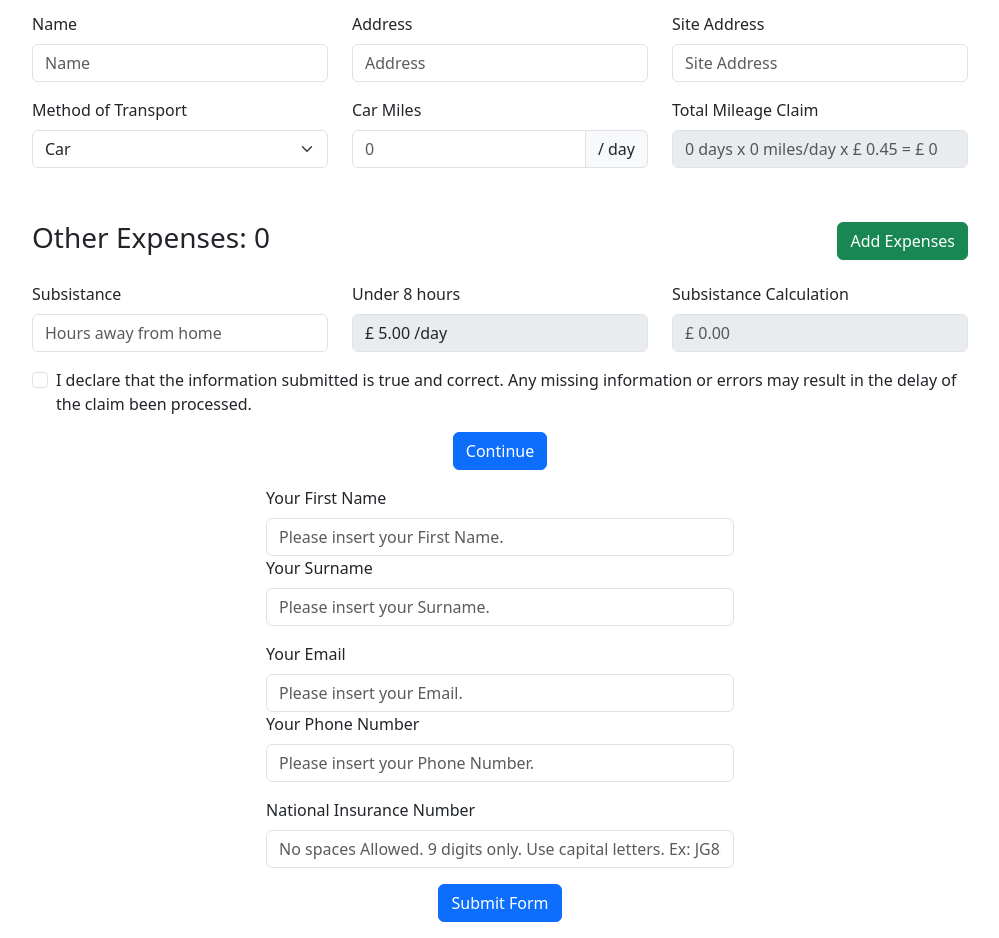
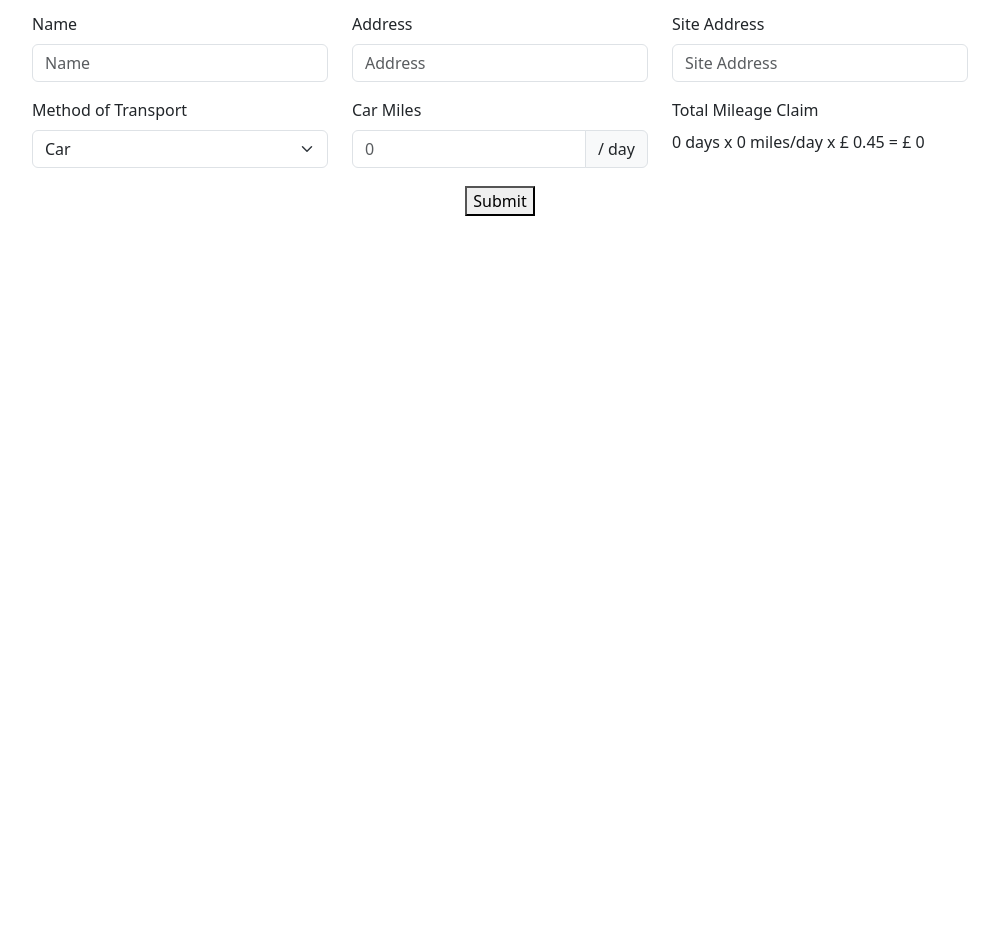
Before and after one commit to Xanvia/Premium-payroll, a React (Create React App) app in the folder frontend/: page / in a window 1280 px wide. Shown: the part 260-1198 px from the top of the page, without its empty margins (140-1139 px from the left). After the commit the page ends 800 px from the top, so only its background shows below. Built offline with nearby package versions, Linux system fonts and the light colour scheme.

Commit message:
feat: Input form validated

```diff
--- a/frontend/src/ExpenseForm.jsx
+++ b/frontend/src/ExpenseForm.jsx
@@ -1,4 +1,6 @@
-import React, { useState } from "react";
+import React, { useState, useField } from "react";
+import { Form, Formik, Field, ErrorMessage } from "formik";
+import * as Yup from "yup";
 import "bootstrap/dist/css/bootstrap.min.css";
 
 function ExpenseForm() {
@@ -12,120 +14,90 @@ function ExpenseForm() {
     setExpenseCount(expenseCount - 1);
   };
 
-  const renderExpenseForms = () => {
-    let forms = [];
-    for (let i = 0; i < expenseCount; i++) {
-      forms.push(
-        <div key={i}>
-          {
-            <div>
-              <div className="row mb-3">
-                {" "}
-                <div className="col-md-6 text-start">
-                  <div>
-                    <label htmlFor="siteAddress" className="form-label">
-                      Other Expense Name
-                    </label>
-                    <input
-                      type="text"
-                      className="form-control"
-                      id="otherexpensesname"
-                      placeholder="Other Expense Name"
-                      // value={formData.otherExpensesName}
-                      // onChange={handleChange}
-                    />
-                  </div>
-                  <div className="text-start">
-                    <label htmlFor="carMiles" className="form-label">
-                      Car Miles
-                    </label>
-                    <div className="input-group">
-                      <span className="input-group-text">£</span>
-                      <input
-                        type="number"
-                        className="form-control"
-                        id="carMiles"
-                        placeholder="0"
-                        // value={formData.carMiles}
-                        // onChange={handleChange}
-                      />
-                    </div>
-                  </div>
-                </div>
-                <div className="col-md-6 text-start">
-                  <label
-                    htmlFor="otherexpensesdescription"
-                    className="form-label"
-                  >
-                    Other Expense Description
-                  </label>
-                  <textarea
-                    className="form-control"
-                    placeholder="Other Expense Description"
-                    id="otherexpensesdescription"
-                  ></textarea>
-                </div>
-              </div>
-              <div className="row mb-3">
-                <div className="col-md-6 text-start">
-                  {" "}
-                  <label for="formFile" class="form-label ">
-                    Default file input example
-                  </label>
-                  <input class="form-control" type="file" id="formFile" />
-                </div>
-                <div className="col-md-6 mt-auto">
-                  <button
-                    type="button"
-                    className="btn btn-danger w-100"
-                    onClick={handleRemoveExpense}
-                  >
-                    Remove Expenses
-                  </button>
-                </div>
-              </div>
-              <hr />
-            </div>
-          }
-        </div>
+  const today = new Date();
+  const oneWeekAgo = new Date(
+    today.getFullYear(),
+    today.getMonth(),
+    today.getDate() - 7
   );
-    }
-    return forms;
+
+  const formatDateToYYYYMMDD = (date) => {
+    const year = date.getFullYear();
+    const month = (date.getMonth() + 1).toString().padStart(2, "0");
+    const day = date.getDate().toString().padStart(2, "0");
+    return `${year}-${month}-${day}`;
   };
 
+  const validationSchema = Yup.object({
+    daysWorked: Yup.number().required("Days worked is required"),
+    date: Yup.date().required("Date is required"),
+    name: Yup.string().required("Name is required"),
+    address: Yup.string().required("Address is required"),
+    siteAddress: Yup.string().required("Site address is required"),
+    transport: Yup.string().required("Transport method is required"),
+    carMiles: Yup.number().required("Car miles is required"),
+  });
+
   return (
+    <Formik
+      initialValues={{
+        daysWorked: "",
+        date: "",
+        name: "",
+        address: "",
+        siteAddress: "",
+        transport: "car",
+        carMiles: "",
+      }}
+      onSubmit={(values) => {
+        console.log(values);
+      }}
+      validationSchema={validationSchema}
+    >
+      {({ handleSubmit }) => (
         <div className="container mt-4 text-center w-75">
           <button className="btn btn-primary me-2">Data Report</button>
           <h2 className="text-center my-3">Expense Form</h2>
           <div className="d-flex justify-content-center mb-3">
             <button className="btn btn-dark me-2">PPS Expense Form</button>
-        <button className="btn btn-secondary">Submit</button>
+            <button
+              className="btn btn-secondary"
+              onClick={handleSubmit}
+              type="submit"
+            >
+              Submit
+            </button>
           </div>
-      <form className="">
-        <div className="row mb-3 ">
+          <Form>
+            <div className="row mb-3">
               <div className="col-md-6 text-start">
-            <label htmlFor="daysWorked" className="form-label ">
+                <label htmlFor="daysWorked" className="form-label">
                   Days Worked
                 </label>
-            <input
+                <Field
                   type="number"
                   className="form-control"
-              id="daysWorked"
+                  name="daysWorked"
                   placeholder="Days Worked"
-              // value={formData.daysWorked}
-              // onChange={handleChange}
+                  min="0"
+                  max="7"
+                />
+                <ErrorMessage
+                  name="daysWorked"
+                  component="div"
+                  className="error-message text-danger"
                 />
               </div>
               <div className="col-md-6 text-start">
                 <label htmlFor="date" className="form-label">
                   Date
                 </label>
-            <input
+                <Field
                   type="date"
                   className="form-control"
-              id="date"
-              // value={formData.date}
-              // onChange={handleChange}
+                  name="date"
+                  min={formatDateToYYYYMMDD(oneWeekAgo)}
+                  max={formatDateToYYYYMMDD(today)}
                 />
               </div>
             </div>
@@ -134,70 +106,63 @@ function ExpenseForm() {
                 <label htmlFor="name" className="form-label">
                   Name
                 </label>
-            <input
+                <Field
                   type="text"
                   className="form-control"
-              id="name"
+                  name="name"
                   placeholder="Name"
-              // value={formData.name}
-              // onChange={handleChange}
                 />
               </div>
               <div className="col-md-4 text-start">
                 <label htmlFor="address" className="form-label">
                   Address
                 </label>
-            <input
+                <Field
                   type="text"
                   className="form-control"
-              id="address"
+                  name="address"
                   placeholder="Address"
-              // value={formData.address}
-              // onChange={handleChange}
                 />
               </div>
               <div className="col-md-4 text-start">
                 <label htmlFor="siteAddress" className="form-label">
                   Site Address
                 </label>
-            <input
+                <Field
                   type="text"
                   className="form-control"
-              id="siteAddress"
+                  name="siteAddress"
                   placeholder="Site Address"
-              // value={formData.siteAddress}
-              // onChange={handleChange}
                 />
               </div>
             </div>
-        <div className="row mb-3 ">
+            <div className="row mb-3">
               <div className="col-md-4 text-start">
                 <label htmlFor="transport" className="form-label">
                   Method of Transport
                 </label>
-            <select
+                <Field
+                  as="select"
+                  name="transport"
                   className="form-select"
                   id="transport"
-              // value={formData.transport}
-              // onChange={handleTransportChange}
                 >
                   <option value="car">Car</option>
                   <option value="bus">Bus</option>
                   <option value="train">Train</option>
-            </select>
+                </Field>
               </div>
               <div className="col-md-4 text-start">
                 <label htmlFor="carMiles" className="form-label">
                   Car Miles
                 </label>
                 <div className="input-group">
-              <input
+                  <Field
                     type="number"
                     className="form-control"
-                id="carMiles"
+                    name="carMiles"
                     placeholder="0"
-                // value={formData.carMiles}
-                // onChange={handleChange}
+                    min="0"
                   />
                   <span className="input-group-text">/ day</span>
                 </div>
@@ -206,242 +171,15 @@ function ExpenseForm() {
                 <label htmlFor="totalMileage" className="form-label">
                   Total Mileage Claim
                 </label>
-            <input
-              type="text"
-              className="form-control"
-              id="totalMileage"
-              placeholder="0 days x 0 miles/day x £ 0.45 = £ 0"
-              // value={formData.totalMileage}
-              disabled
-            />
+                <p>0 days x 0 miles/day x £ 0.45 = £ 0</p>
+                {/* This can be dynamically calculated based on Formik values if needed */}
               </div>
             </div>
-        <div className="row mb-3"></div>
-        <div className="row mb-3">
-          {/* <div className="col-md-12">
-            <label htmlFor="valuesClaimed" className="form-label">
-              Values Claimed
-            </label>
-            <input
-              type="number"
-              className="form-control"
-              id="valuesClaimed"
-              placeholder="Please insert value claimed."
-              value={formData.valuesClaimed}
-              onChange={handleChange}
-            />
-          </div> */}
+            <button type="submit">Submit</button>
+          </Form>
         </div>
-        <div className="row mb-3">
-          <div className="col-md-12 d-flex align-items-center justify-content-between">
-            <label className="form-label me-2 fs-3 fw-normal">
-              Other Expenses: {expenseCount}
-            </label>
-            <button
-              type="button"
-              className="btn btn-success"
-              onClick={handleAddExpense}
-            >
-              Add Expenses
-            </button>
-          </div>
-        </div>
-        {/* <div>
-          <div className="row mb-3">
-            {" "}
-            <div className="col-md-6 text-start">
-              <div>
-                <label htmlFor="siteAddress" className="form-label">
-                  Other Expense Name
-                </label>
-                <input
-                  type="text"
-                  className="form-control"
-                  id="otherexpensesname"
-                  placeholder="Other Expense Name"
-                  // value={formData.otherExpensesName}
-                  // onChange={handleChange}
-                />
-              </div>
-              <div className="text-start">
-                <label htmlFor="carMiles" className="form-label">
-                  Car Miles
-                </label>
-                <div className="input-group">
-                  <span className="input-group-text">£</span>
-                  <input
-                    type="number"
-                    className="form-control"
-                    id="carMiles"
-                    placeholder="0"
-                    // value={formData.carMiles}
-                    // onChange={handleChange}
-                  />
-                </div>
-              </div>
-            </div>
-            <div className="col-md-6 text-start">
-              <label htmlFor="otherexpensesdescription" className="form-label">
-                Other Expense Description
-              </label>
-              <textarea
-                className="form-control"
-                placeholder="Other Expense Description"
-                id="otherexpensesdescription"
-              ></textarea>
-            </div>
-          </div>
-          <div className="row mb-3">
-            <div className="col-md-6 text-start">
-              {" "}
-              <label for="formFile" class="form-label ">
-                Default file input example
-              </label>
-              <input class="form-control" type="file" id="formFile" />
-            </div>
-            <div className="col-md-6 mt-auto">
-              <button
-                type="button"
-                className="btn btn-danger w-100"
-                onClick={handleRemoveExpense}
-              >
-                Remove Expenses
-              </button>
-            </div>
-          </div>
-          <hr />
-        </div> */}
-        {renderExpenseForms()}
-        <div className="row mb-3">
-          <div className="col-md-4 text-start">
-            <label htmlFor="subsistance" className="form-label">
-              Subsistance
-            </label>
-            <input
-              type="number"
-              className="form-control"
-              id="subsistance"
-              placeholder="Hours away from home"
-              // value={formData.subsistance}
-            />
-          </div>
-          <div className="col-md-4 text-start">
-            <label className="form-label">Under 8 hours</label>
-            <input
-              type="text"
-              className="form-control"
-              placeholder="£ 5.00 /day"
-              value="£ 5.00 /day"
-              disabled
-            />
-          </div>
-          <div className="col-md-4 text-start">
-            <label htmlFor="subsistanceCalculation" className="form-label">
-              Subsistance Calculation
-            </label>
-            <input
-              type="text"
-              className="form-control"
-              id="subsistanceCalculation"
-              placeholder="£ 0.00"
-              // value={formData.subsistanceCalculation}
-              disabled
-            />
-          </div>
-        </div>
-        <div className="form-check mb-3 text-start">
-          <input
-            type="checkbox"
-            className="form-check-input"
-            id="declaration"
-            // checked={formData.declaration}
-            // onChange={handleChange}
-          />
-          <label className="form-check-label" htmlFor="declaration">
-            I declare that the information submitted is true and correct. Any
-            missing information or errors may result in the delay of the claim
-            been processed.
-          </label>
-        </div>
-        <div className="text-center mb-3">
-          <button type="submit" className="btn btn-primary">
-            Continue
-          </button>
-        </div>
-        <div className="w-50 m-auto">
-          <div className="row mb-3 text-start ">
-            <div className="">
-              <label htmlFor="firstName" className="form-label">
-                Your First Name
-              </label>
-              <input
-                type="text"
-                className="form-control"
-                id="firstName"
-                placeholder="Please insert your First Name."
-                // value={formData.firstName}
-                // onChange={handleChange}
-              />
-            </div>
-            <div className="">
-              <label htmlFor="surname" className="form-label">
-                Your Surname
-              </label>
-              <input
-                type="text"
-                className="form-control"
-                id="surname"
-                placeholder="Please insert your Surname."
-                // value={formData.surname}
-                // onChange={handleChange}
-              />
-            </div>
-          </div>
-          <div className="row mb-3 text-start">
-            <div className="">
-              <label htmlFor="email" className="form-label">
-                Your Email
-              </label>
-              <input
-                type="email"
-                className="form-control"
-                id="email"
-                placeholder="Please insert your Email."
-              />
-            </div>
-            <div className="text-start">
-              <label htmlFor="phoneNumber" className="form-label">
-                Your Phone Number
-              </label>
-              <input
-                type="tel"
-                className="form-control"
-                id="phoneNumber"
-                placeholder="Please insert your Phone Number."
-              />
-            </div>
-          </div>
-          <div className="row mb-3">
-            <div className="col-md-12 text-start">
-              <label htmlFor="nationalInsurance" className="form-label">
-                National Insurance Number
-              </label>
-              <input
-                type="text"
-                className="form-control"
-                id="nationalInsurance"
-                placeholder="No spaces Allowed. 9 digits only. Use capital letters. Ex: JG8686985E"
-              />
-            </div>
-          </div>
-          <div className="text-center mb-3">
-            <button type="submit" className="btn btn-primary">
-              Submit Form
-            </button>
-          </div>
-        </div>
-      </form>
-    </div>
+      )}
+    </Formik>
   );
 }
 
```
Lines whose indentation alone changed are shown as unchanged.
